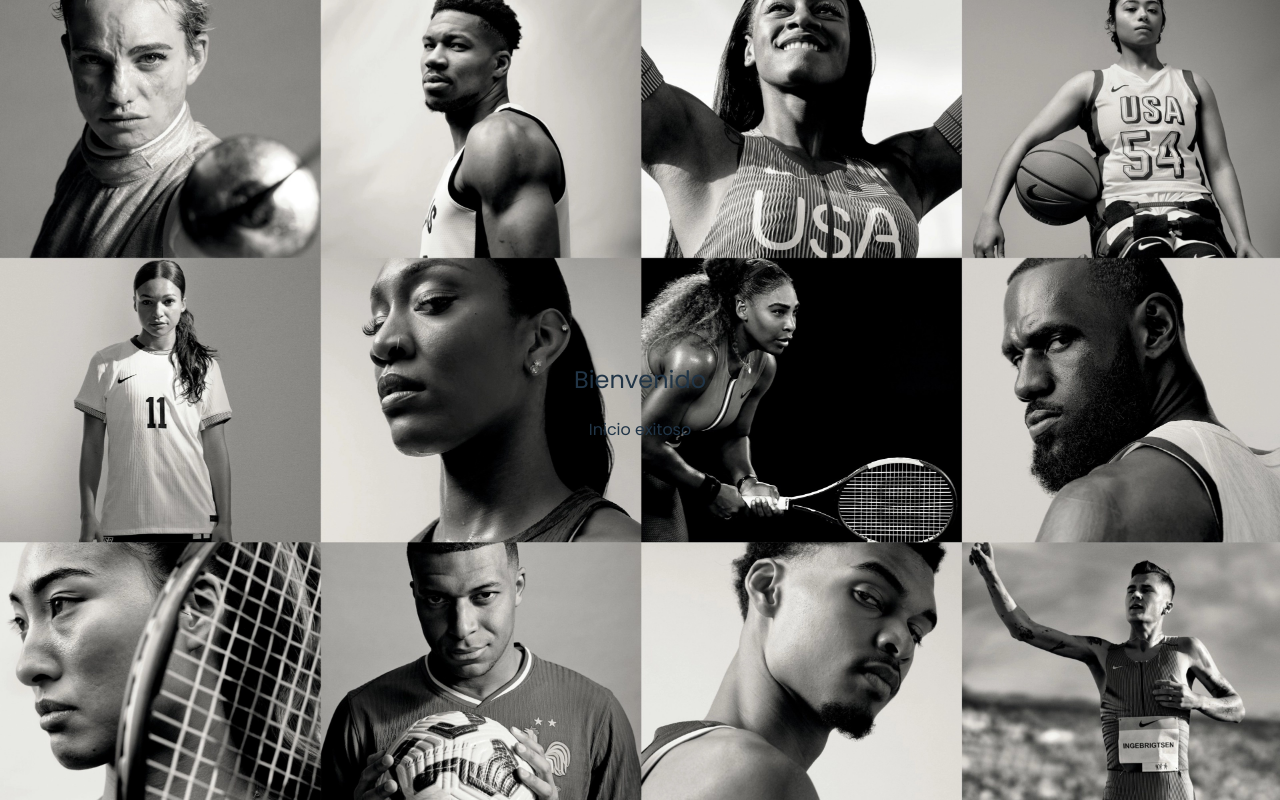
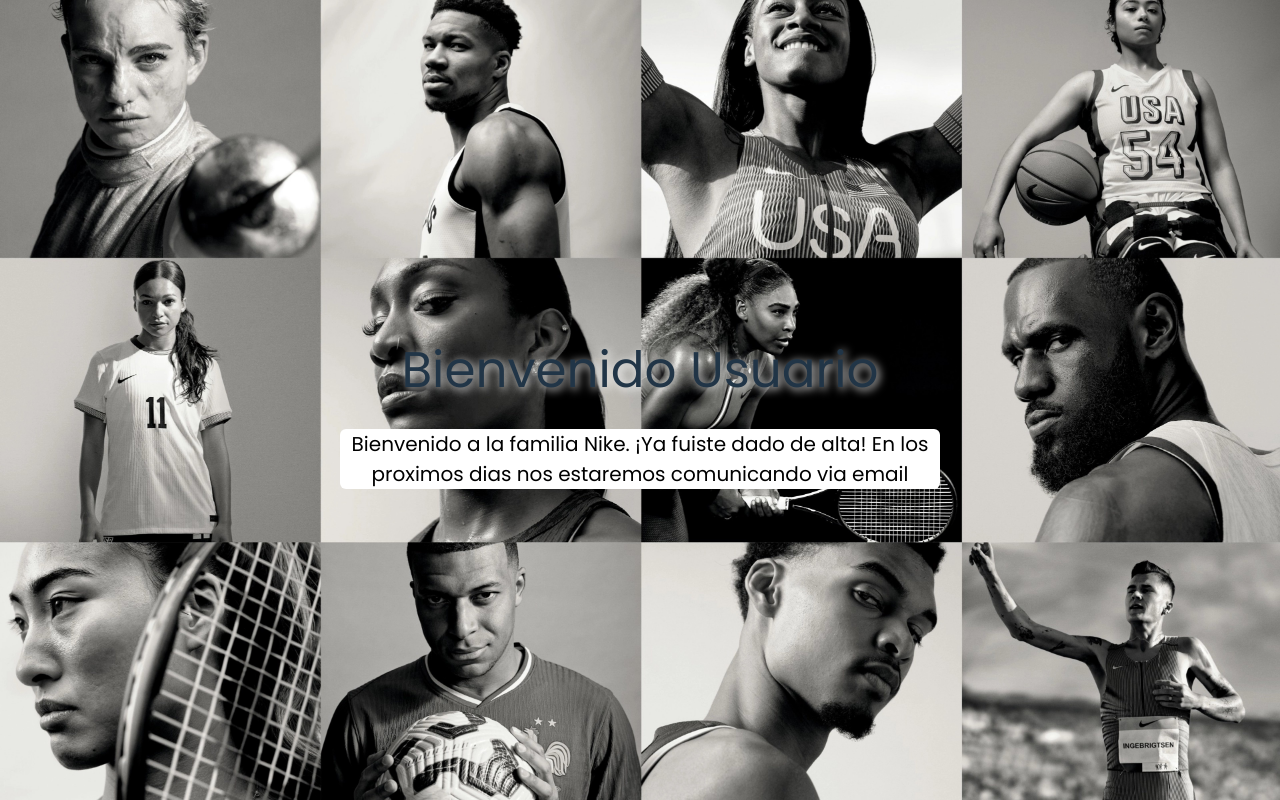
Before and after one commit to MateoCancino/Entrega-JSX---Web-Dinamica, a React (Vite) app: page /sent in a window 1280 px wide. Built offline with nearby package versions, Linux system fonts and the light colour scheme.

Commit message:
Datos entre pantallas

```diff
--- a/src/App.css
+++ b/src/App.css
@@ -126,3 +126,20 @@ textarea{
   color: #fff;
   border: 1px solid;
 }
+
+.h2--sent{
+  font-size: 50px;
+  font-weight: bold;
+  text-shadow: 2px 2px 10px rgb(255, 255, 255);
+  text-align: center;
+}
+
+.p--sent{
+  font-size: 20px;
+  background-color: #fff;
+  color: #000;
+  text-align: center;
+  width: 600px;
+  margin-top: -20px;
+  border-radius: 6px;
+}
--- a/src/components/button.jsx
+++ b/src/components/button.jsx
@@ -2,9 +2,18 @@ import { useNavigate } from "react-router-dom";
 
 function Button(props){
     const navigate = useNavigate();
+
+    const handleClick = () =>{
+        if(props.onClick) {
+            props.onClick();
+        }
+        else if (props. to){
+            navigate(props.to)
+        }
+    }
     return(
         <>
-            <button type={props.type} className={props.className} onClick={() => navigate(props.to)} >{props.title}</button>
+            <button type={props.type} className={props.className} onClick = {handleClick}>{props.title}</button>
         </>
     )
 }
--- a/src/components/input.jsx
+++ b/src/components/input.jsx
@@ -2,7 +2,7 @@ function Input(props){
     return(
         <>
             <label htmlFor={props.id}>{props.name}
-                <input type={props.type} id={props.id} required/>
+                <input type={props.type} id={props.id} value={props.value} onChange={props.onChange} required/>
             </label>
         </>
     )
--- a/src/screens/sent.jsx
+++ b/src/screens/sent.jsx
@@ -1,15 +1,16 @@
-import { useState } from 'react'
-import nikeLogo from '../assets/Logo_Nike.png'
-
-import { useNavigate } from 'react-router-dom';
-import Input from '../components/input';
+import { useLocation } from 'react-router-dom';
 
 function Sent(){
+    const location = useLocation();
+    const { nombre } = location.state || { nombre: 'Usuario'}
+    console.log(nombre);
 
     return(
         <>
-            <h2>Bienvenido</h2>
-            <p>Inicio exitoso</p>
+            <h2 className='h2--sent'>Bienvenido {nombre} </h2>
+            <p className='p--sent'>Bienvenido a la familia Nike. ¡Ya fuiste dado de alta!
+                En los proximos dias nos estaremos comunicando via email
+            </p>
         </>
     )
 
--- a/src/screens/signin.jsx
+++ b/src/screens/signin.jsx
@@ -1,25 +1,33 @@
-import { useState } from 'react'
-import nikeLogo from '../assets/Logo_Nike.png'
+import { useState } from 'react';
+import { useNavigate } from 'react-router-dom';
+import nikeLogo from '../assets/Logo_Nike.png';
 
 import Input from '../components/input';
-import Button from '../components/button'
+import Button from '../components/button';
 
-import { useNavigate } from 'react-router-dom';
+function Signin() {
+    const navigate = useNavigate();
+    const [nombre, setNombre] = useState('');
 
+    const handleNombreChange = (e) => {
+        setNombre(e.target.value);
+    };
 
+    const handleIngresar = () => {
+        // Navegar con estado
+        navigate('/sent', { state: { nombre } });
+    };
 
-function Signin(){
-    const navigate = useNavigate();
-    return(
-    <>
-        <form class="form">
-            <img src={nikeLogo} alt="Nike"/>
-            <Input name="Correo Electronico" type="email" id="email"/>
-            <Input name="Contraseña" type="password" id="passwd"/>
-            <Input name="Contraseña" type="password" id="passwd"/>
-            <Button type="button" className="sing--button" to="/signin" title="Ingresar"/>
+    return (
+        <form className="form" onSubmit={(e) => e.preventDefault()}>
+            <img src={nikeLogo} alt="Nike" />
+            <Input name="Nombre" type="text" id="Nombre" value={nombre} onChange={handleNombreChange} />
+            <Input name="Correo Electrónico" type="email" id="email" />
+            <Input name="Contraseña" type="password" id="passwd" />
+            <Input name="Confirmar Contraseña" type="password" id="passwdConfirm" />
+            <Button type="button" className="sing--button" title="Ingresar" onClick={handleIngresar}/>
         </form>
-    </>
-    )
+    );
 }
-export default Signin
+
+export default Signin;
```
